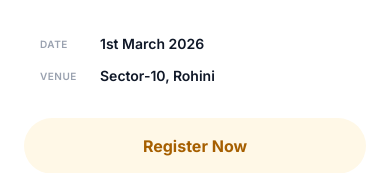
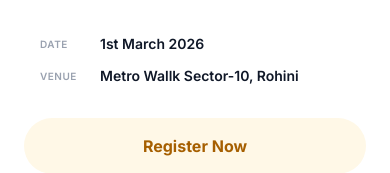
Before and after one commit to shubhanshu-sudo/bhaag_Dilli_bhaag, a Next.js app: page / in a window 390 px wide. Shown: the part 539-712 px from the top of the page. Built offline with nearby package versions, Linux system fonts and the light colour scheme; no server answers.

Commit message:
updated content and responsive layout

```diff
--- a/src/components/Hero.tsx
+++ b/src/components/Hero.tsx
@@ -80,7 +80,7 @@ export default function Hero() {
                                 </div>
                                 <div className="flex items-center gap-3">
                                     <span className="uppercase tracking-wider text-[10px] sm:text-sm text-gray-400 w-12 sm:w-16 flex-shrink-0">Venue</span>
-                                    <span className="text-gray-900">Sector-10, Rohini</span>
+                                    <span className="text-gray-900"> Metro Wallk Sector-10, Rohini</span>
                                 </div>
                             </div>
 
```
